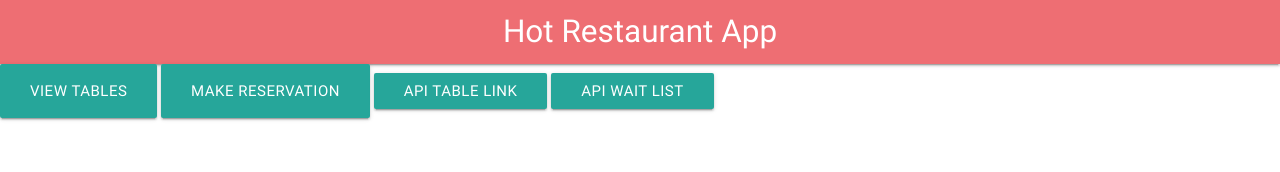
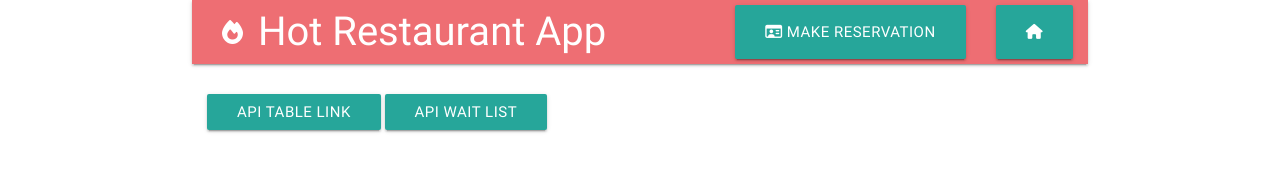
Before and after one commit to ccowen/reservations, a website: page index.html in a window 1280 px wide. Drawn offline with nearby package versions, Linux system fonts and the light colour scheme.

Commit message:
home page

```diff
--- a/assets/css/style.css
+++ b/assets/css/style.css
@@ -2,3 +2,8 @@
 	padding-left: 30px;
 	font-size: 40px;
 }
+
+#apiLinks {
+	padding-top: 30px;
+	padding-left: 15px;
+}
--- a/index.html
+++ b/index.html
@@ -11,22 +11,29 @@
 		<link rel="stylesheet" href="https://cdnjs.cloudflare.com/ajax/libs/materialize/0.100.2/css/materialize.min.css">
 		<!-- internal javascript -->
 		<script type="text/javascript" src="assets/javascript/javascript.js"></script>
+		<!-- font awesome -->
+		<script src="https://use.fontawesome.com/2d05a3f6a5.js"></script>
 		<!-- internal css -->
 		<link rel="stylesheet" type="text/css" href="assets/css/style.css">
 	</head>
 
 	<body>
+		<div class="container">
 			<nav>
 				<div class="nav-wrapper">
-				<a href="#" class="brand-logo center">Hot Restaurant App</a>
-				<ul id="nav-mobile" class="left hide-on-med-and-down">
+					<a href="#" id="title" class="brand-logo"><i class="fa fa-fire"></i>Hot Restaurant App</a>
+					<ul id="nav-mobile" class="right hide-on-med-and-down">
+						<li><a class="valign-wrapper waves-effect waves-light btn-large" href="links.html"><span class="fa fa-id-card-o"></span> Make Reservation</a></li>
+						<li><a class="valign-wrapper waves-effect waves-light btn-large"><span class="fa fa-home"></span></a></li>
+					</ul>
 					</ul>
 				</div>
 			</nav>
-		<a class="waves-effect waves-light btn-large" href="tables/">View Tables</a>
-		<a class="waves-effect waves-light btn-large" href="reserve/">Make Reservation</a>
+			<div id="apiLinks">
 				<a class="waves-effect waves-light btn" href="api/tables">API Table Link</a>
 				<a class="waves-effect waves-light btn" href="api/waitlist">API Wait List</a>
+			</div>
+		</div>
 		<!-- Compiled and minified JavaScript -->
 		<script src="https://cdnjs.cloudflare.com/ajax/libs/materialize/0.100.2/js/materialize.min.js"></script>
 	</body>
```
Lines whose indentation alone changed are shown as unchanged.
